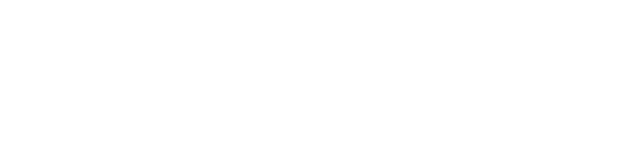
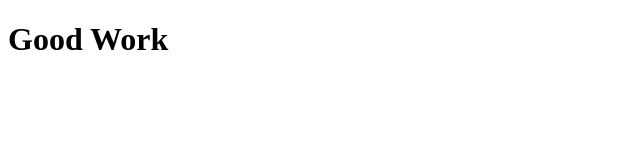
Before and after one commit to mohsinrahman/AjaxProject, a plain HTML site: page index.html in a window 1280 px wide. Shown: the whole page, without its empty margins (0-640 px from the left). Drawn offline with Linux system fonts and the light colour scheme.

Commit message:
Added h1 tag

```diff
--- a/index.html
+++ b/index.html
@@ -2,9 +2,9 @@
 <html lang="en">
 <head>
 	<meta charset="UTF-8">
-	<title>Document</title>
+	<title>Ajax Project</title>
 </head>
 <body>
-
+	<h1>Good Work</h1>
 </body>
 </html>
```
